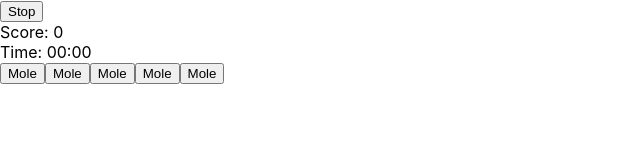
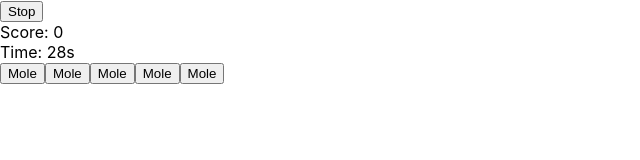
Before and after one commit to taraculpin/react-whac-a-mole, a React (Create React App) app: page / in a window 1280 px wide. Both pictures are taken after a click on the button "Start". Shown: the top 160 px of the page, without its empty margins (0-640 px from the left). Built offline with nearby package versions, Linux system fonts and the light colour scheme.

Commit message:
added a timer that counts down in 1000ms intervals from 30

```diff
--- a/src/App.js
+++ b/src/App.js
@@ -1,2 +1,2 @@
-import logo from './logo.svg';
-import './App.css';
+// import logo from './logo.svg';
+// import './App.css';
--- a/src/index.js
+++ b/src/index.js
@@ -1,4 +1,4 @@
-import React, { Fragment, StrictMode, useState } from 'react';
+import React, { Fragment, StrictMode, useState, useEffect, useRef } from 'react';
 import ReactDOM from 'react-dom';
 import './index.css';
 // import App from './App';
@@ -6,8 +6,27 @@ import reportWebVitals from './reportWebVitals';
 
 const Moles = ({ children }) => <div>{children}</div>
 const Mole = () => <button>Mole</button>
-const Timer = () => <div>Time: 00:00</div>
+
+const TIME_LIMIT = 30000
+
+const Timer = ({ time, interval = 1000, onEnd }) => {
+  const [internalTime, setInternalTime] = useState(time)
+  const timerRef = useRef(time)
+  const timeRef = useRef(time)
+  useEffect(() => {
+    timerRef.current = setInterval(
+      () => setInternalTime((timeRef.current -= interval)),
+      interval
+    )
+    return () => {
+      clearInterval(timerRef.current)
+    }
+  }, [interval])
+  return <div>{`Time: ${internalTime / 1000}s`}</div>
+}
 const Score = () => <div>Score: 0</div>
+
+
 
 const Game = () => {
   const [playing, setPlaying] = useState(false)
@@ -20,7 +39,7 @@ const Game = () => {
       {playing && (
         <Fragment>
           <Score />
-          <Timer />
+          <Timer time={TIME_LIMIT} onEnd={() => setPlaying(false)}/>
           <Moles>
             <Mole />
             <Mole />
```
Also changed, not shown: src/components/timer.js (added).
